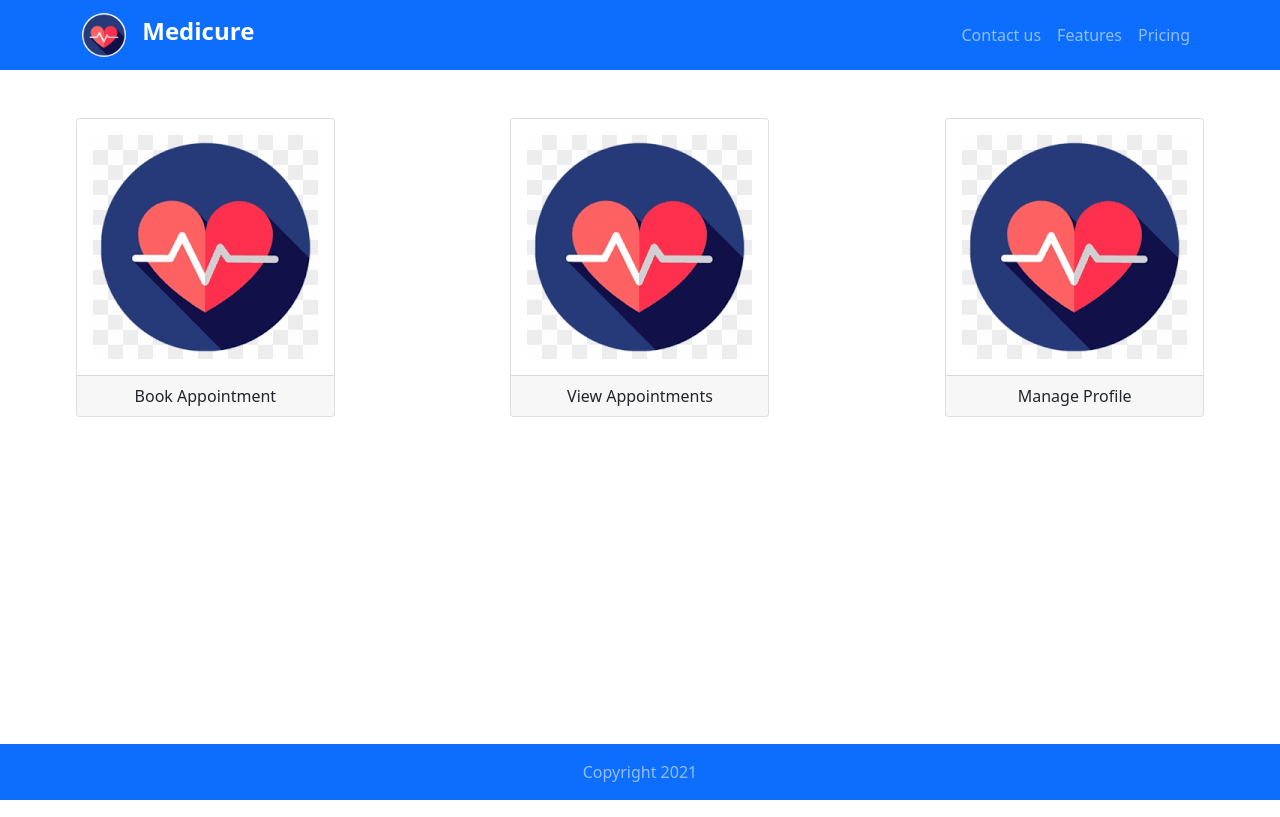
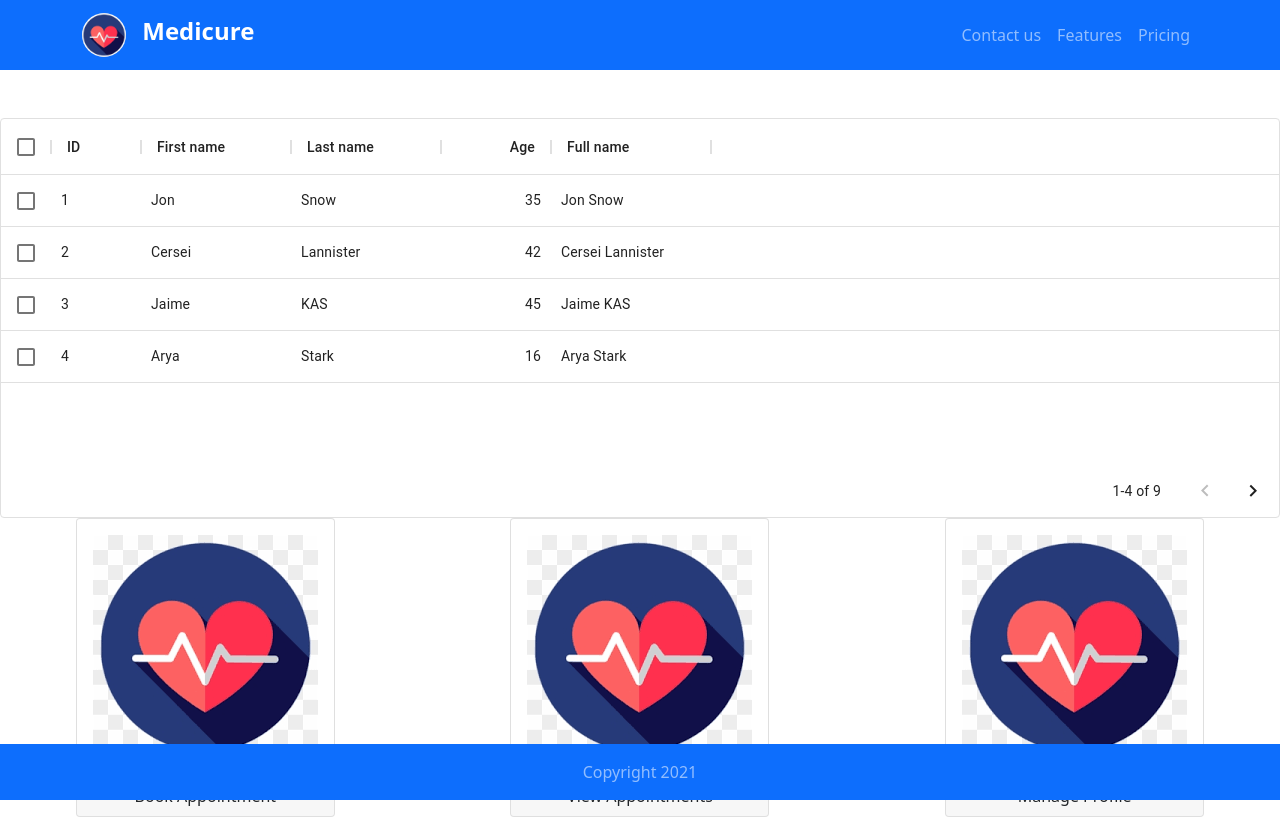
Before and after one commit to timfirebase/medicure, a React (Create React App) app: page /patientHome in a window 1280 px wide. Built offline with nearby package versions, Linux system fonts and the light colour scheme.

Commit message:
patientHome

```diff
--- a/package.json
+++ b/package.json
@@ -4,11 +4,16 @@
   "version": "0.1.0",
   "private": true,
   "dependencies": {
+    "@material-ui/core": "^4.12.3",
+    "@material-ui/data-grid": "^4.0.0-alpha.37",
+    "@material-ui/icons": "^4.11.2",
+    "@material-ui/styles": "^4.11.4",
     "@testing-library/jest-dom": "^5.14.1",
     "@testing-library/react": "^11.2.7",
     "@testing-library/user-event": "^12.8.3",
     "bootstrap": "^5.1.0",
     "firebase": "^8.10.0",
+    "install": "^0.13.0",
     "mdbreact": "^5.1.0",
     "react": "^17.0.2",
     "react-bootstrap": "^1.6.1",
--- a/src/components/Patient/PatientHome.js
+++ b/src/components/Patient/PatientHome.js
@@ -1,7 +1,7 @@
 import React from "react";
 import Tile from "../Tile";
-import {Redirect} from "react-router-dom";
 import logo from "../../assets/images/logo.png"
+import { DataGrid } from '@material-ui/data-grid';
 
 const PatientHome = () => {
 
@@ -9,8 +9,65 @@ const PatientHome = () => {
         alert('clicked');
     }
 
+    const columns = [
+        { field: 'id', headerName: 'ID', width: 90 },
+        {
+            field: 'firstName',
+            headerName: 'First name',
+            width: 150,
+            editable: true,
+        },
+        {
+            field: 'lastName',
+            headerName: 'Last name',
+            width: 150,
+            editable: true,
+        },
+        {
+            field: 'age',
+            headerName: 'Age',
+            type: 'number',
+            width: 110,
+            editable: true,
+        },
+        {
+            field: 'fullName',
+            headerName: 'Full name',
+            description: 'This column has a value getter and is not sortable.',
+            sortable: false,
+            width: 160,
+            valueGetter: (params) =>
+                `${params.getValue(params.id, 'firstName') || ''} ${
+                    params.getValue(params.id, 'lastName') || ''
+                }`,
+        },
+    ];
+
+    const rows = [
+        { id: 1, lastName: 'Snow', firstName: 'Jon', age: 35 },
+        { id: 2, lastName: 'Lannister', firstName: 'Cersei', age: 42 },
+        { id: 3, lastName: 'KAS', firstName: 'Jaime', age: 45 },
+        { id: 4, lastName: 'Stark', firstName: 'Arya', age: 16 },
+        { id: 5, lastName: 'Targaryen', firstName: 'Daenerys', age: 35 },
+        { id: 6, lastName: 'Melisandre', firstName: 'ABC', age: 150 },
+        { id: 7, lastName: 'Clifford', firstName: 'Ferrara', age: 44 },
+        { id: 8, lastName: 'Frances', firstName: 'Rossini', age: 36 },
+        { id: 9, lastName: 'Roxie', firstName: 'Harvey', age: 65 },
+    ];
+
+
     return(
         <>
+            <div className="align-content-center align-items-center" style={{ height: 400, width: '100%' }}>
+                <DataGrid
+                    rows={rows}
+                    columns={columns}
+                    pageSize={4}
+                    rowsPerPageOptions={[5,10,15]}
+                    checkboxSelection
+                    disableSelectionOnClick
+                />
+            </div>
             <div className="row">
                 <div className="col-sm-4 d-flex justify-content-center">
                     <Tile imgPath={logo} text={"Book Appointment"} func={onBookAppointmentClick}/>
--- a/src/components/Tile.js
+++ b/src/components/Tile.js
@@ -5,7 +5,7 @@ import {Link} from "react-router-dom";
 const Tile =(props) => {
     return(
         <>
-                <Card onClick={props.func}>
+                <Card onClick={props.func} style={{cursor:'pointer'}}>
                     <Card.Body>
                             <img src={props.imgPath}/>
                     </Card.Body>
```
Also changed, not shown: 1 other file (tests, documents, lock files or other folders).
